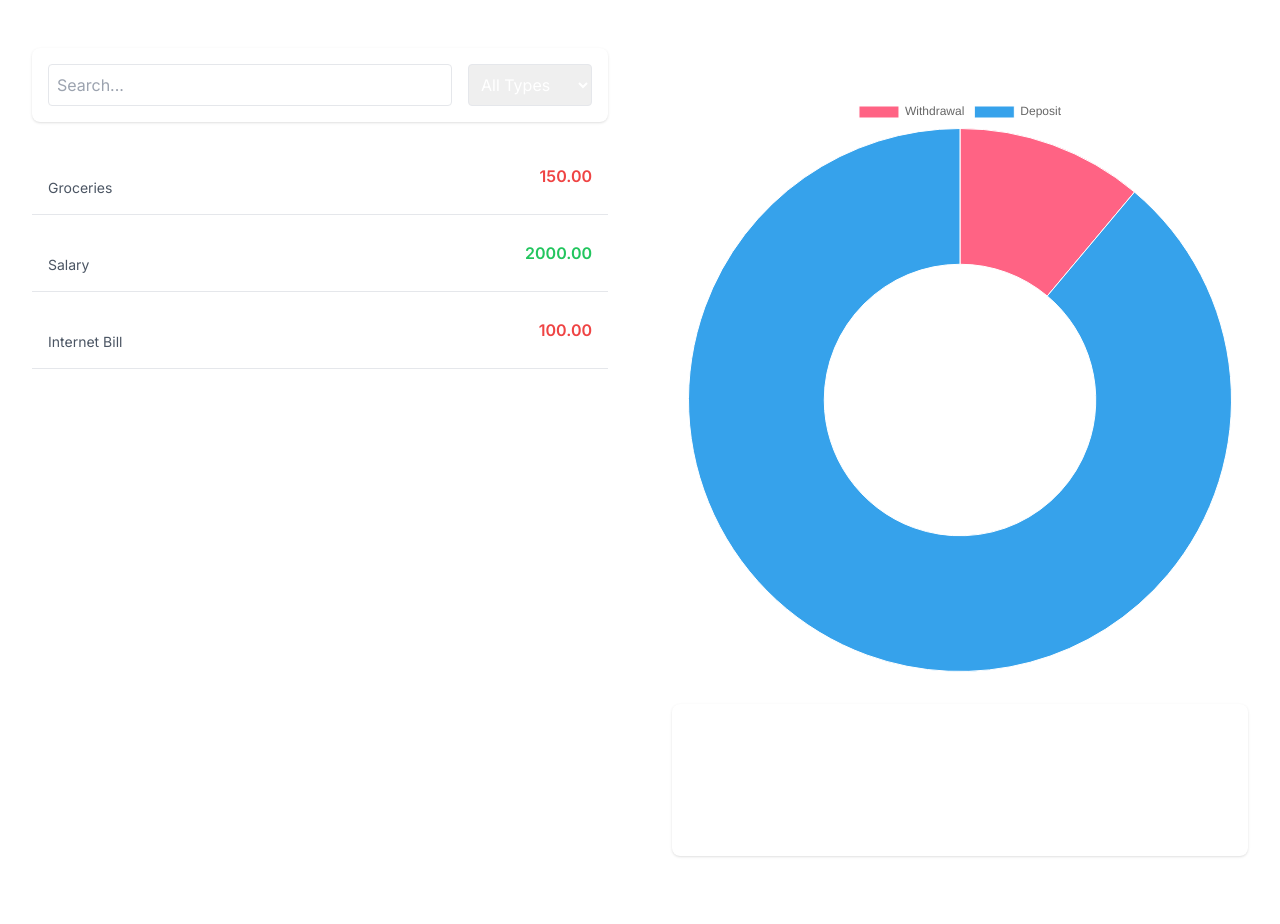
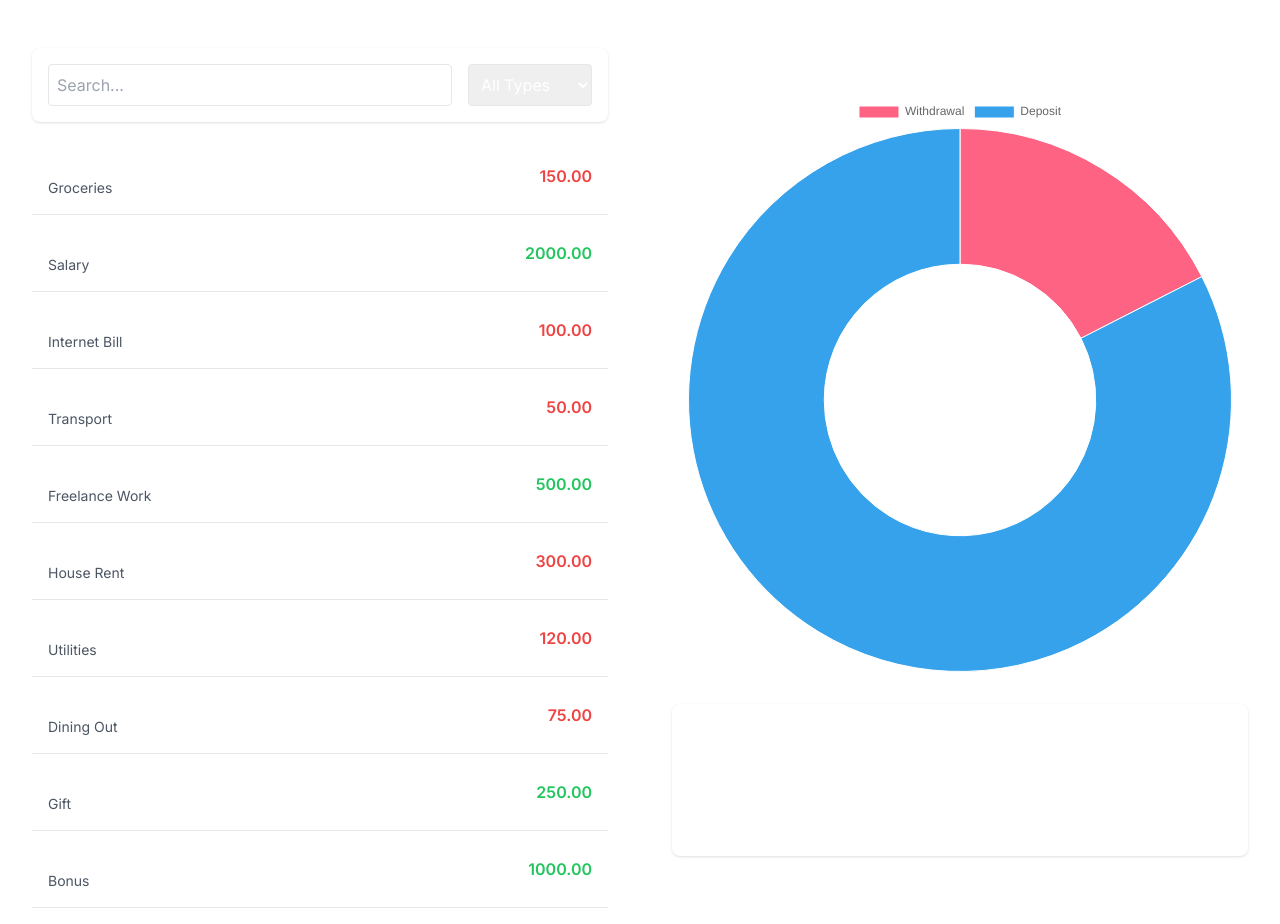
Before and after one commit to yermekulyd/NextJs-Transaction-History, a Next.js app: page /transactions in a window 1280 px wide. Shown: the top 924 px of the page. Built offline with nearby package versions, Linux system fonts and the light colour scheme.

Commit message:
[add] additional mock data for transactions

```diff
--- a/app/transactions/page.tsx
+++ b/app/transactions/page.tsx
@@ -41,6 +41,55 @@ const TransactionsPage: React.FC = () => {
       amount: "100.00",
       type: "Withdrawal",
       details: "Internet Bill",
+    },
+    {
+      id: 4,
+      date: "2023-01-18",
+      amount: "50.00",
+      type: "Withdrawal",
+      details: "Transport",
+    },
+    {
+      id: 5,
+      date: "2023-01-20",
+      amount: "500.00",
+      type: "Deposit",
+      details: "Freelance Work",
+    },
+    {
+      id: 6,
+      date: "2023-01-22",
+      amount: "300.00",
+      type: "Withdrawal",
+      details: "House Rent",
+    },
+    {
+      id: 7,
+      date: "2023-01-25",
+      amount: "120.00",
+      type: "Withdrawal",
+      details: "Utilities",
+    },
+    {
+      id: 8,
+      date: "2023-01-28",
+      amount: "75.00",
+      type: "Withdrawal",
+      details: "Dining Out",
+    },
+    {
+      id: 9,
+      date: "2023-01-30",
+      amount: "250.00",
+      type: "Deposit",
+      details: "Gift",
+    },
+    {
+      id: 10,
+      date: "2023-02-01",
+      amount: "1000.00",
+      type: "Deposit",
+      details: "Bonus",
     },
   ];
 
```
